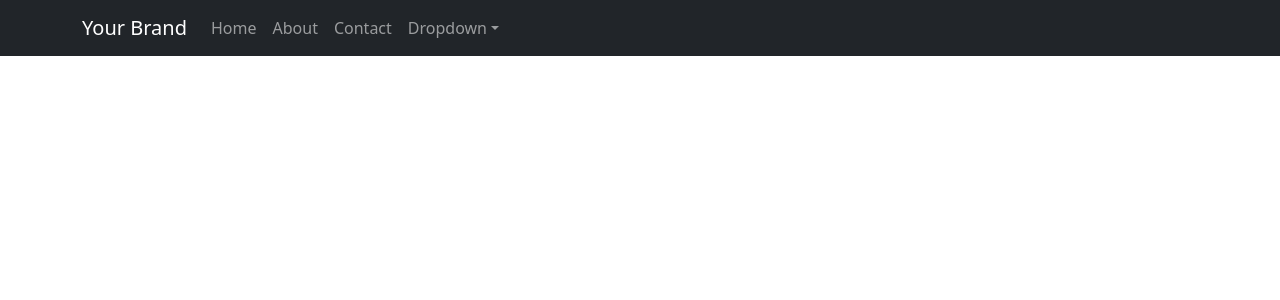
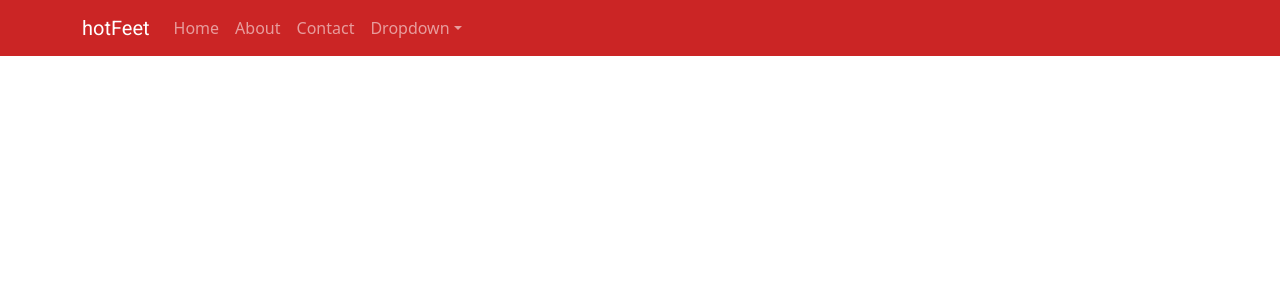
Before and after one commit to Megwana/moments, a React (Create React App) app in the folder my-app/: page / in a window 1280 px wide. Shown: the top 300 px of the page. Built offline with nearby package versions, Linux system fonts and the light colour scheme.

Commit message:
Customized navbar and removed box shadow from bootstrap toggler

```diff
--- a/my-app/public/index.html
+++ b/my-app/public/index.html
@@ -24,6 +24,10 @@
       work correctly both with client-side routing and a non-root public URL.
       Learn how to configure a non-root public URL by running `npm run build`.
     -->
+    <link
+    href="https://fonts.googleapis.com/css2?family=Roboto:wght@400;500;700&display=swap"
+    rel="stylesheet"
+  />
     <title>React App</title>
   </head>
   <body>
--- a/my-app/src/components/NavBar.js
+++ b/my-app/src/components/NavBar.js
@@ -1,11 +1,12 @@
 import React from 'react';
 import { Navbar, Nav, NavDropdown } from 'react-bootstrap';
+import '../styles/navbar.css';
 
 const NavBar = () => {
   return (
-    <Navbar bg="dark" expand="lg" variant="dark">
+    <Navbar expand="lg" variant="dark" className="custom-navbar">
       <div className="container">
-        <Navbar.Brand href="/">Your Brand</Navbar.Brand>
+        <Navbar.Brand href="/">hotFeet</Navbar.Brand>
         <Navbar.Toggle aria-controls="navbar-nav" />
         <Navbar.Collapse id="navbar-nav">
           <Nav className="me-auto">
--- a/my-app/src/index.js
+++ b/my-app/src/index.js
@@ -4,6 +4,7 @@ import './index.css';
 import App from './App';
 import reportWebVitals from './reportWebVitals';
 import 'bootstrap/dist/css/bootstrap.min.css';
+import './styles/navbar.css';
 
 
 const root = ReactDOM.createRoot(document.getElementById('root'));
--- /dev/null
+++ b/my-app/src/styles/navbar.css
@@ -0,0 +1,19 @@
+/* custom.css */
+.navbar-brand {
+    font-family: "Roboto", sans-serif;
+    font-size: 24px;
+    /* Add any other custom styles you want for the Navbar Brand */
+  }
+
+  .navbar-toggler:hover {
+    border-color: white;
+  }
+
+/* Navbar.css */
+.custom-navbar {
+    background-color: #cb2525;
+  }
+
+.navbar-toggler:focus {
+    box-shadow:  none !important;
+  }
```
